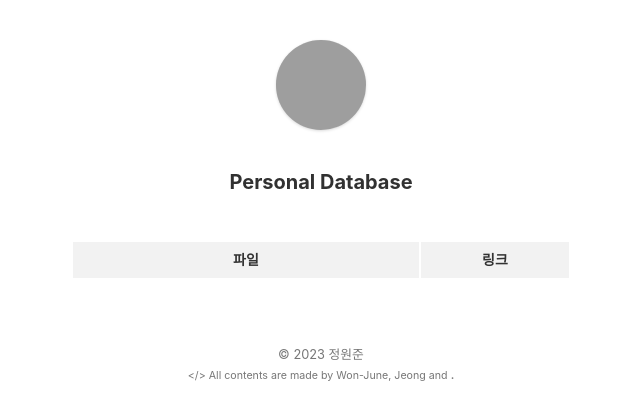
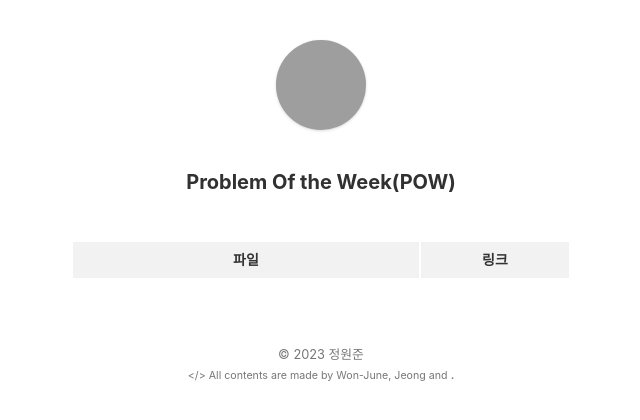
Before and after one commit to chemwj/chemwj.github.io, a Jekyll site: the page built from Problem Of the Week(POW).html, in a window 1280 px wide. Shown: the top 420 px of the page, without its empty margins (319-959 px from the left). Built offline with Jekyll 4.4.1, drawn with Linux system fonts in a browser that asks for light colours; grey boxes are pictures that could not be loaded.

Commit message:
Update Problem Of the Week(POW).html

```diff
--- a/Problem Of the Week(POW).html
+++ b/Problem Of the Week(POW).html
@@ -3,7 +3,7 @@ layout: default
 ---
 
 <section>
-  <h3><center>Personal Database</center></h3>
+  <h3><center>Problem Of the Week(POW)</h3>
   <table>
       <thead>
          <tr>
```
